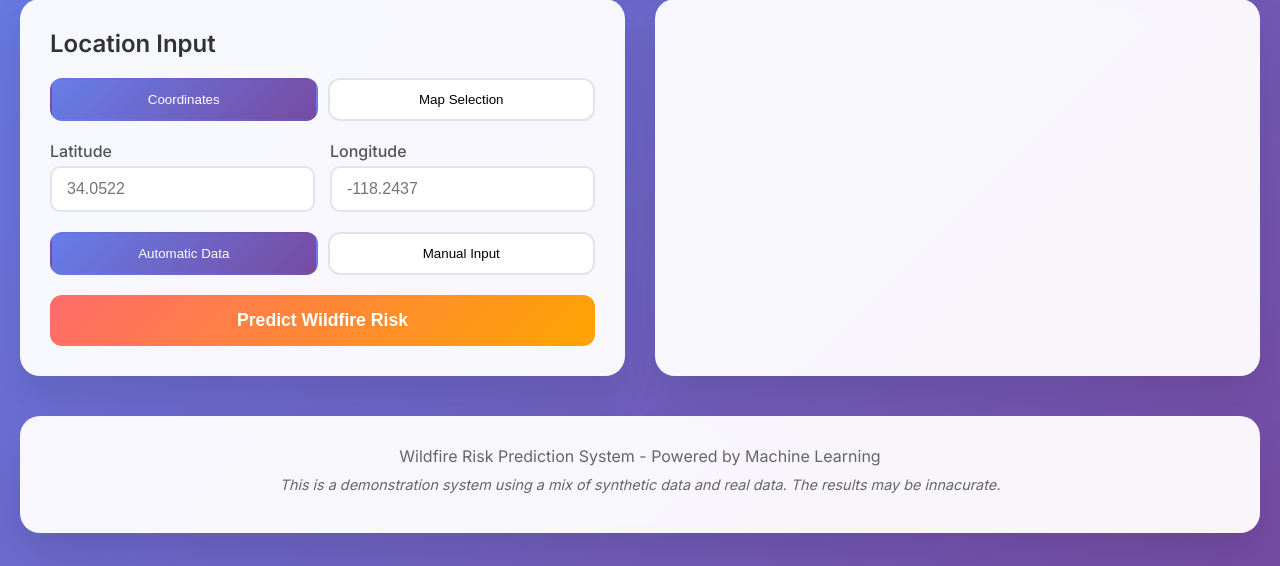
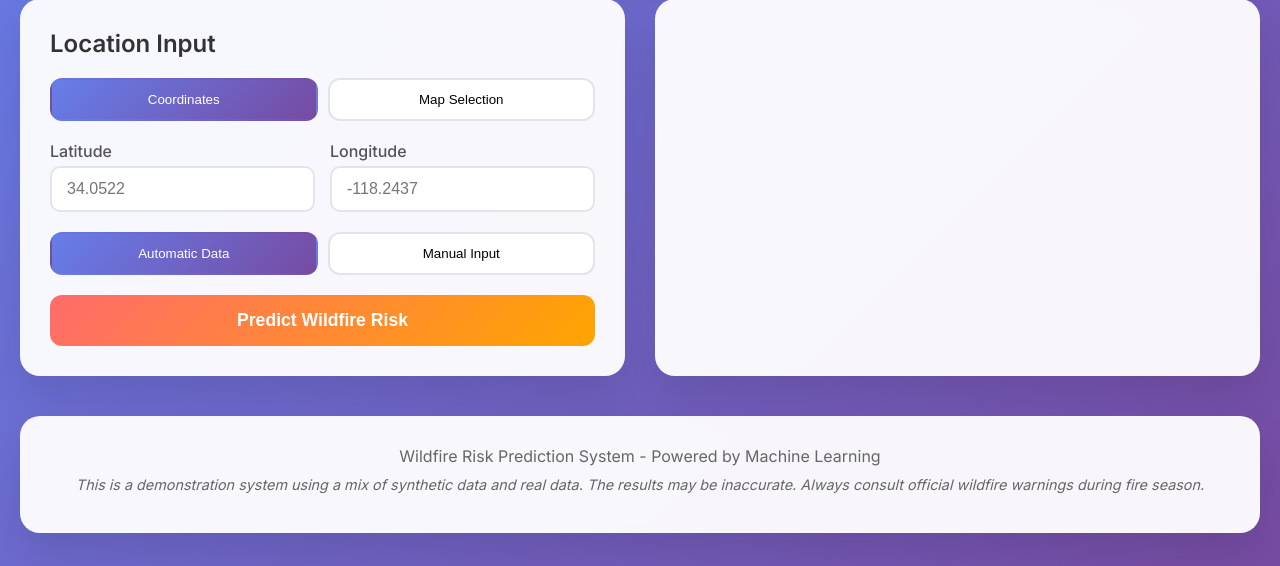
Before and after one commit to BoyTiger-1/wildfire-web-app, a Flask app: page / in a window 1280 px wide. Shown: the part 234-800 px from the top of the page. Run offline with Flask 2, Linux system fonts and the light colour scheme.

Commit message:
Update index.html

```diff
--- a/templates/index.html
+++ b/templates/index.html
@@ -164,7 +164,7 @@
 
         <footer class="footer">
             <p>Wildfire Risk Prediction System - Powered by Machine Learning</p>
-            <p class="disclaimer">This is a demonstration system using a mix of synthetic data and real data. The results may be innacurate.</p>
+            <p class="disclaimer">This is a demonstration system using a mix of synthetic data and real data. The results may be inaccurate. Always consult official wildfire warnings during fire season.</p>
         </footer>
     </div>
 
```
